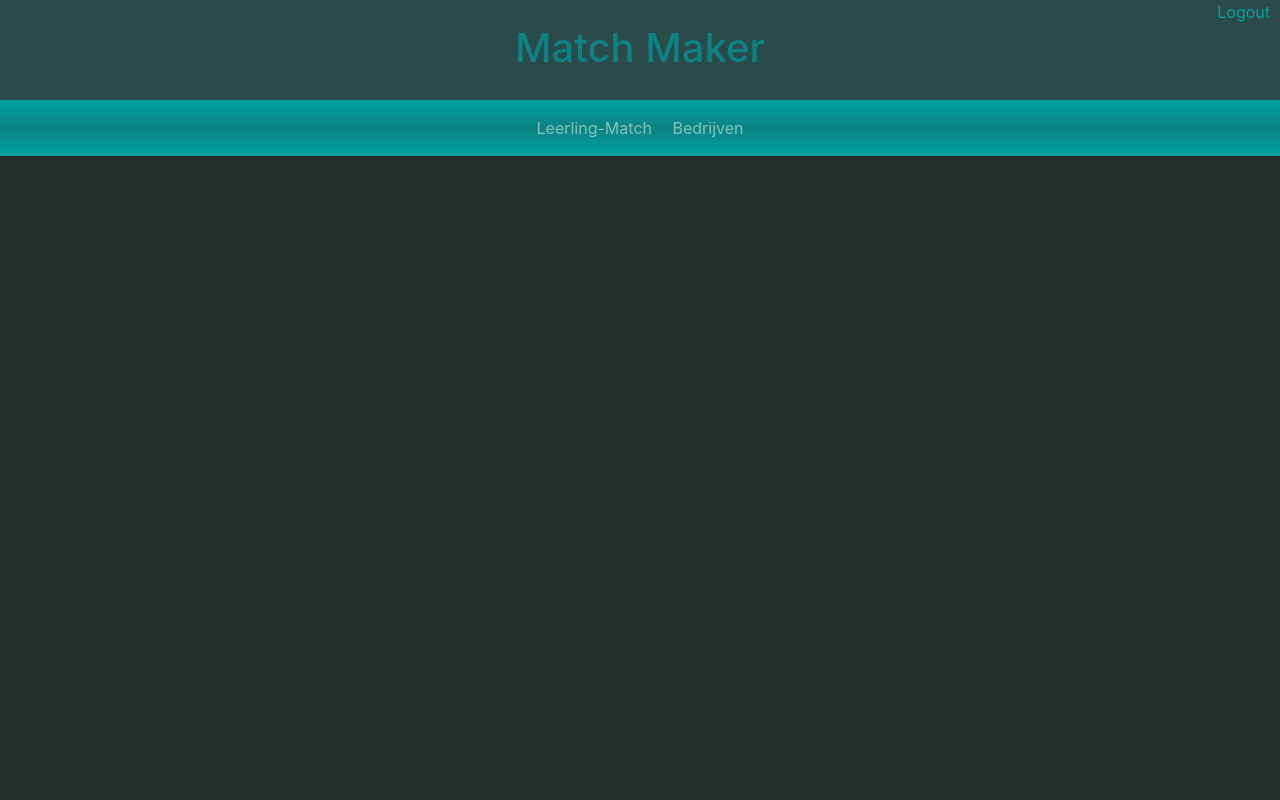
After one commit to MrSenery/Project-match, a PHP site: page /HeaderNav.php in a window 1280 px wide. The commit adds this page. Run offline with PHP 8.4, Linux system fonts and the light colour scheme.

Commit message:
CSS aangepast + Navigatie/Header

```diff
--- a/CSS.css
+++ b/CSS.css
@@ -1,3 +1,42 @@
 body {
-    background-color: #343838;
+    background-color: #262E2E;
 }
+
+.Header {
+    background-color: #2B4A4A;
+    height: 100px;
+}
+
+.Header > a {
+    color: #0C8282;
+    text-align: right;
+    margin-right: 10px;
+    display: block;
+}
+
+.Header > h1 {
+    color: #0C8282;
+    text-align: center;
+}
+
+.Header > a:hover {
+    color: #00A3A3;
+    text-decoration: none;
+}
+
+.Navigation {
+/*    background-color: #00A3A3;*/
+background: linear-gradient(#00A3A3, #0C8282, #00A3A3);
+}
+
+.navbar-nav {
+    float:none;
+    margin:0 auto;
+    display: block;
+    text-align: center;
+}
+
+.navbar-nav > li {
+    display: inline-block;
+    float:none;
+}
--- /dev/null
+++ b/HeaderNav.php
@@ -0,0 +1,21 @@
+<link href="css/bootstrap.min.css" rel="stylesheet">
+<link href="CSS.css" rel="stylesheet">
+<?php
+?>
+<div class="Header" name="Header">
+<!--    fix hoverover-->
+    <a href="Login.php">Logout</a>
+    <h1>Match Maker</h1>
+</div>
+<div class="Navigation">
+<nav class="navbar navbar-expand-sm navbar-dark">
+  <ul class="navbar-nav">
+    <li class="nav-item">
+      <a class="nav-link" href="index.php">Leerling-Match</a>
+    </li>
+    <li class="nav-item">
+      <a class="nav-link" href="Profiel.php">Bedrijven</a>
+    </li>
+  </ul>
+</nav>
+</div>
```
